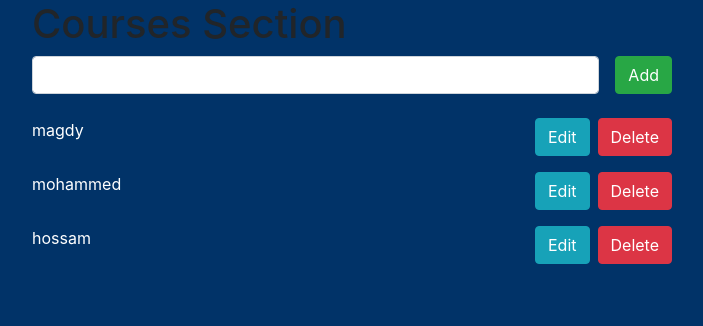
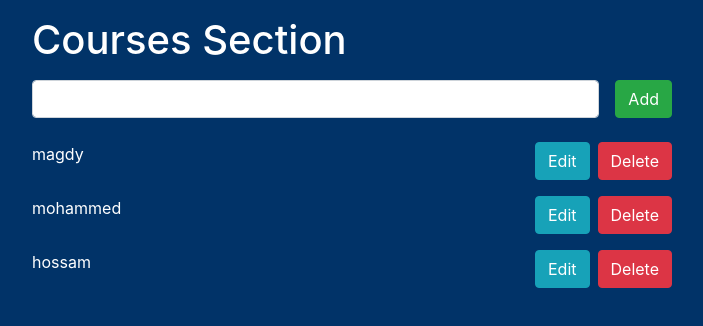
Before and after one commit to magdyMohammed20/Crud-App, a React (Create React App) app: page / in a window 1280 px wide. Shown: the top 326 px of the page, without its empty margins (288-991 px from the left). Built offline with nearby package versions, Linux system fonts and the light colour scheme.

Commit message:
Add Style

```diff
--- a/src/App.js
+++ b/src/App.js
@@ -79,7 +79,7 @@ class App extends Component {
 
     return (
       <div className='w-50 mx-auto'>
-        <h1>Courses Section</h1>
+        <h1 class='text-white my-3'>Courses Section</h1>
         <CourseForm handleChange={this.handleChange} addCourse={this.addCourse} current={this.state.current}/>
         <ul className='list-unstyled mt-4'>
         {this.state.courses.length > 0 ? listCourses : <div className='bg-danger text-white p-3 rounded'>There Is No Items To Show</div>}
```
